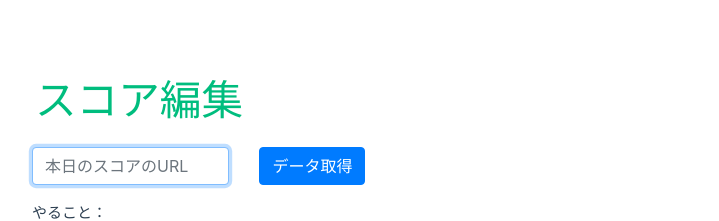
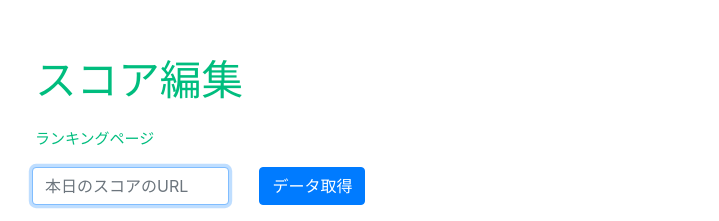
Before and after one commit to boneandrea/manage-golf-score, a Vue app in the folder frontend/: page / in a window 1280 px wide. Shown: the part 123-344 px from the top of the page, without its empty margins (0-719 px from the left). Built offline with nearby package versions, Linux system fonts and the light colour scheme; no server answers.

Commit message:
add link

```diff
--- a/frontend/src/components/Table.vue
+++ b/frontend/src/components/Table.vue
@@ -136,6 +136,9 @@ const today = new Date()
 <template>
     <div>
         <h1 class="green">スコア編集</h1>
+        <p>
+            <a href="https://boneandrea.github.io/gplus-golf-score/">ランキングページ</a>
+        </p>
         <div class="form-group row">
             <div class="col">
                 <input class="form-control" type="url" id="url" placeholder="本日のスコアのURL" autofocus />
```
